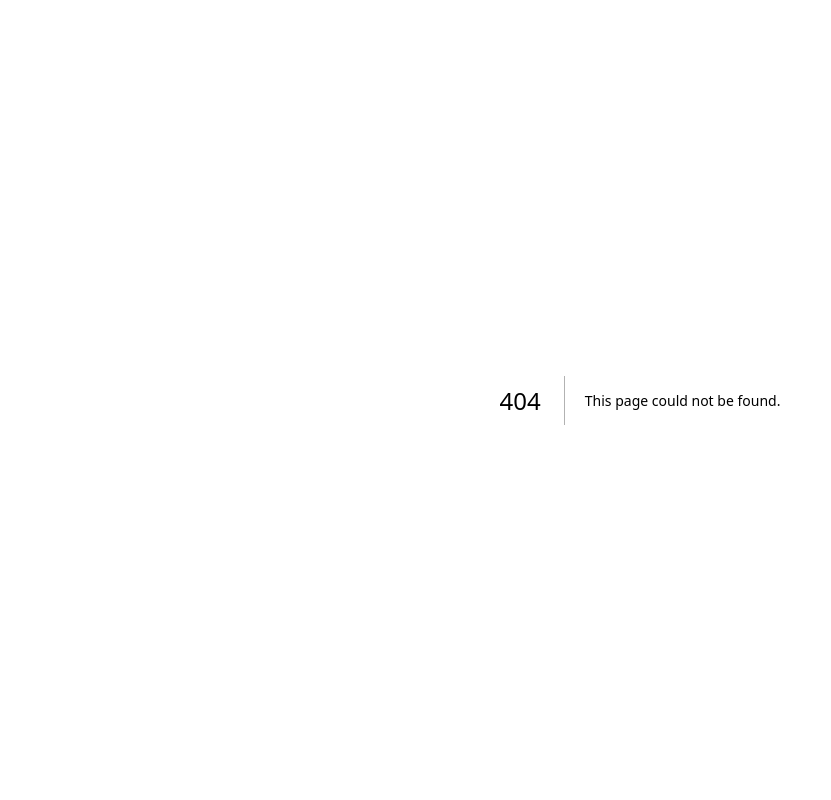
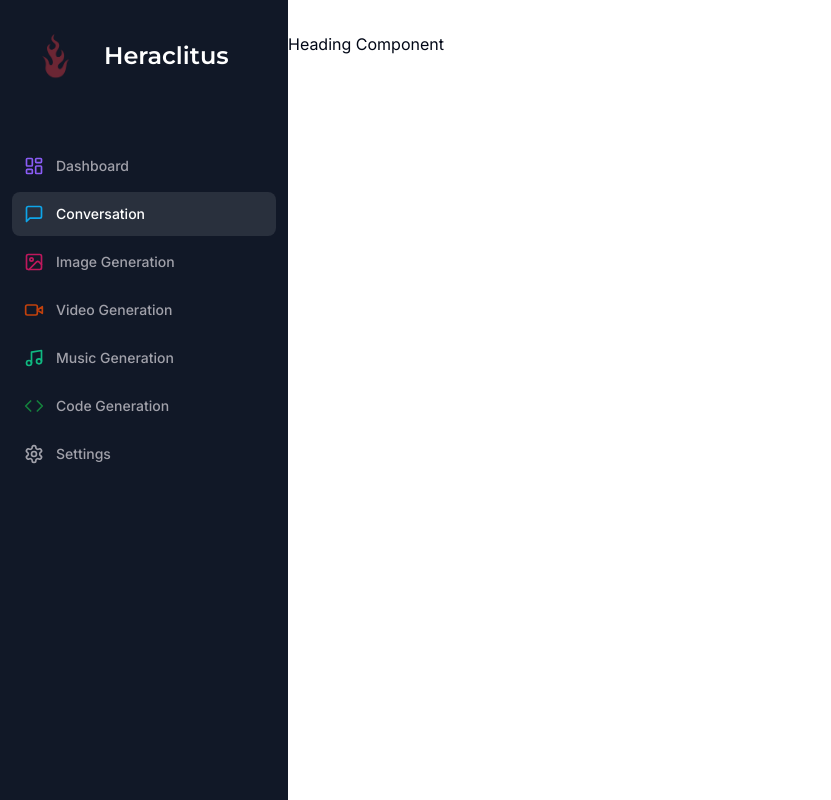
Before and after one commit to santrami/my-personal-final-project, a Next.js app: page /conversation in a window 1280 px wide. Before the commit this address had no page. Shown: the whole page, without its empty margins (0-831 px from the left). Built offline with nearby package versions, Linux system fonts and the light colour scheme.

Commit message:
adding conversation page and heading component

```diff
--- /dev/null
+++ b/app/(dashboard)/(routes)/conversation/page.tsx
@@ -0,0 +1,9 @@
+import { Heading } from "@/components/heading";
+
+const Conversation = () => {
+  return (
+    <Heading></Heading>
+  )
+};
+
+export default Conversation;
--- /dev/null
+++ b/components/heading.tsx
@@ -0,0 +1,9 @@
+export const Heading = () => {
+    return(
+        <div>
+            Heading Component
+        </div>
+    )
+}
+
+export default Heading;
```
